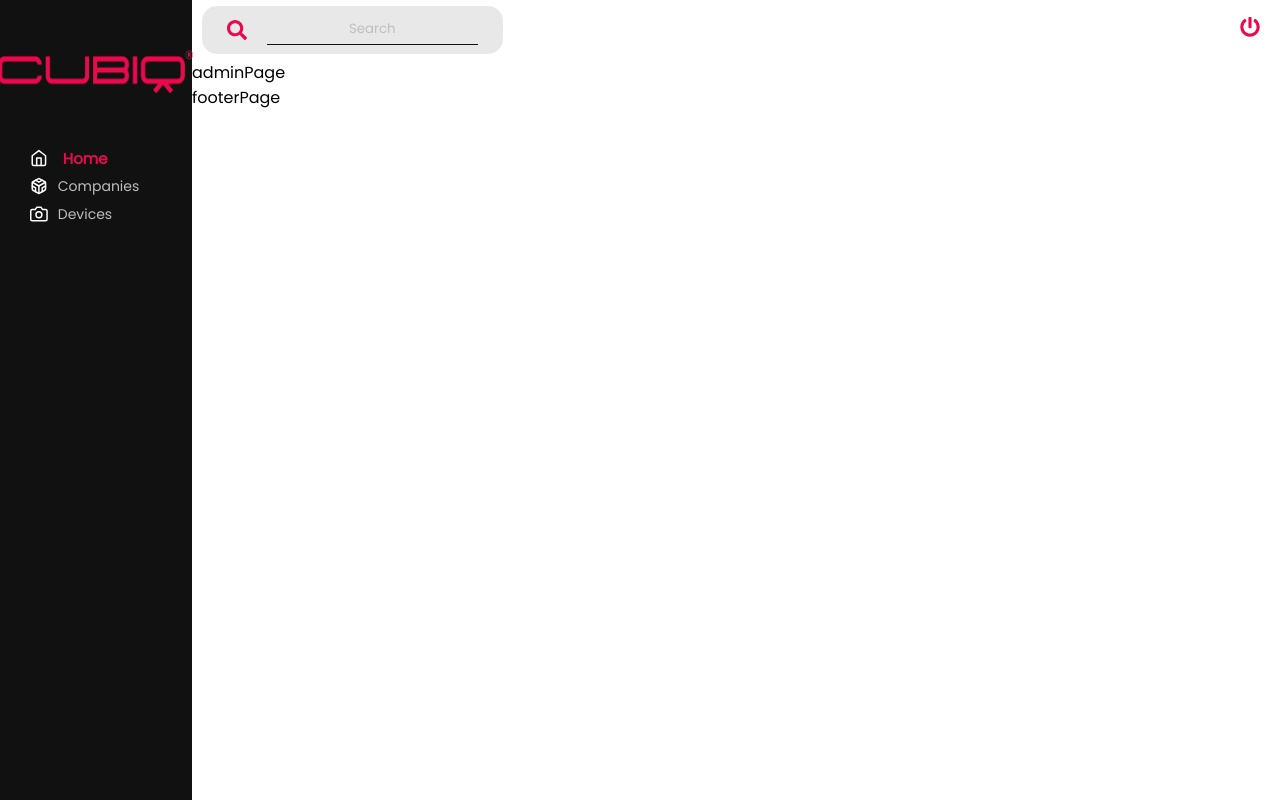
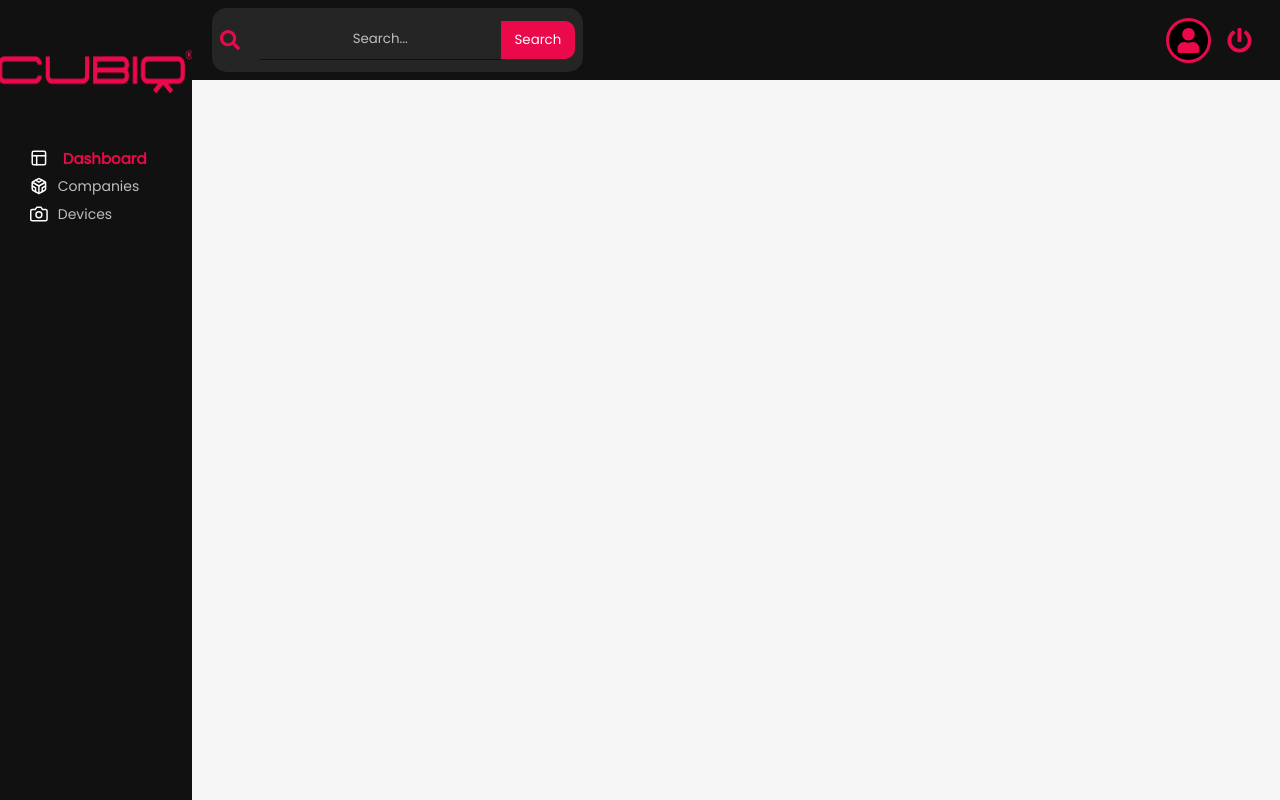
Before and after one commit to alekanDev/app_soporte, a React (Create React App) app: page /admin in a window 1280 px wide. Built offline with nearby package versions, Linux system fonts and the light colour scheme.

Commit message:
modificación de navbar

```diff
--- a/src/App.css
+++ b/src/App.css
@@ -17,7 +17,7 @@
     justify-content: center;
     align-items: center;
 }
-center{
+.center{
     display: flex;
     justify-content: center;
     align-items: center;
--- a/src/components/Navbar.jsx
+++ b/src/components/Navbar.jsx
@@ -1,21 +1,27 @@
 import React from 'react'
 import '../styles/navbar.css'
-import { FaSearch, FaPowerOff } from "react-icons/fa";
+import { FaSearch, FaPowerOff, FaUser } from "react-icons/fa";
 
 const Navbar = () => {
+  const cubiqColor='#EA094B'
+  const sizeStandar=25
   return (
     <div className='navbarContent centerVer'>
       <div className='searchContent centerVer'>
         <div className="search centerVer">
           <form className='searchForm' action="" method="get">
-            <FaSearch color={'#EA094B'} size={ 20 } />
-            <input type="text" placeholder='Search'/>
+            <FaSearch color={cubiqColor} size={ 20 } />
+            <input type="text" placeholder='Search...'/>
+            <button type='submit'>Search</button>
           </form>
         </div>
       </div>
       <div className='loginInfo centerVer'>
-        <div className="logout">
-          <FaPowerOff color='#EA094B' size={ 20 } />
+        <div className="userIcon itemLoginInfo center">
+          <FaUser color={cubiqColor} size={ sizeStandar } />
+        </div>
+        <div className="logoutIcon itemLoginInfo center">
+          <FaPowerOff color={cubiqColor} size={ sizeStandar } />
         </div>
       </div>
     </div>
--- a/src/components/Sidebar.jsx
+++ b/src/components/Sidebar.jsx
@@ -2,7 +2,7 @@ import React from 'react'
 import '../styles/sidebar.css'
 import Ruta from './Ruta'
 // import { FaCity, FaHome, FaSimplybuilt } from "react-icons/fa"
-import { FiHome, FiCamera,FiCodesandbox } from "react-icons/fi"
+import { FiLayout, FiCamera,FiCodesandbox } from "react-icons/fi"
 
 
 
@@ -11,7 +11,7 @@ const Sidebar = () => {
   return (
     <div className='sidebarContent'>
         <ul className='itemsMenu'>
-          <li><FiHome size={value} /><span><Ruta route='/admin' name='Home' /></span></li>
+          <li><FiLayout size={value} /><span><Ruta route='/admin' name='Dashboard' /></span></li>
           <li> <FiCodesandbox size={value} /> <span><Ruta route='/admin/companies' name='Companies' /></span></li>
           <li> <FiCamera size={value} /> <span><Ruta route='/admin/devices' name='Devices' /></span></li>
         </ul>
--- a/src/layouts/PrivateLayout.jsx
+++ b/src/layouts/PrivateLayout.jsx
@@ -5,7 +5,7 @@ import logo from '../images/logo.png'
 // Components
 import Sidebar from '../components/Sidebar.jsx'
 import Navbar from '../components/Navbar.jsx'
-import Footer from '../components/Footer.jsx'
+// import Footer from '../components/Footer.jsx'
 
 const Admin = ({ Children }) => {
   return (
@@ -15,20 +15,20 @@ const Admin = ({ Children }) => {
           <img src={ logo } alt="" />
         </div>
         <div className="sideBar">
-      <Sidebar />
+          <Sidebar />
         </div>
       </div>
       <div className='rightPrivate'>
         <div className='navbarPrivate'>
           <Navbar />
         </div>
-          <main>
-            {Children}
-          </main>
-        <div className='footerPrivate'>
-          <Footer />
-        </div>
+        <main>
+          {Children}
+        </main>
       </div>
+      {/* <div className='footerPrivate'>
+        <Footer />
+      </div> */}
     </div>
   )
 }
--- a/src/pages/Admin.jsx
+++ b/src/pages/Admin.jsx
@@ -1,9 +1,10 @@
 import React from 'react'
+import '../styles/admin.css'
 
 const Admin = () => {
   return (
-    <div adminPageContent>
-        adminPage
+    <div className='adminContent center'>
+
     </div>
   )
 }
--- /dev/null
+++ b/src/styles/admin.css
@@ -0,0 +1,5 @@
+.adminContent{
+    width: 100%;
+    height: 100%;
+    background-color: whitesmoke;
+}
--- a/src/styles/navbar.css
+++ b/src/styles/navbar.css
@@ -1,19 +1,19 @@
 .navbarContent{
     width: 100%;
-    height: 60px;
-    /* background-color: var(--darkBg); */
-
+    height: 100%;
+    background-color: var(--darkBg);
+    /* background-color: white; */
 }
     .searchContent{
         width: 70%;
         height: 100%;
         box-sizing: border-box;
-        padding-left: 10px;
+        padding-left: 20px;
     }
         .search{
-            width: 40%;
+            width: 50%;
             height: 80%;
-            background-color: rgba(68, 68, 68, 0.123);
+            background-color: rgba(112, 112, 112, 0.205);
             border-radius: 15px;
         }
             .searchForm{
@@ -24,7 +24,7 @@
                 align-items: center;
             }
             .searchForm input{
-                width: 70%;
+                width: 65%;
                 height: 60%;
                 margin-left: 20px;
                 background-color: rgba(0, 0, 0, 0);
@@ -34,14 +34,39 @@
                 text-align: center;
                 outline: none;
             }
+            .searchForm button{
+                width: 20%;
+                height: 60%;
+                border: none;
+                background-color: var(--cubiqColor);
+                color: white;
+                border-radius: 0 10px 10px 0;
+            }
+                .searchForm button:hover{
+                    cursor: pointer;
+                    box-shadow: 0 0 5px var(--cubiqColor);
+                    font-weight: 600;
+                }
 
+    .userIcon{
+        box-sizing: border-box;
+        border: solid var(--cubiqColor) 3px;
+        background-color: black;
+        border-radius: 50%;
+    }
     .loginInfo{
         width: 30%;
         height: 100%;
         justify-content: flex-end;
         box-sizing: border-box;
-        padding-right: 20px;
+        padding-right: 15px;
     }
-        .logout:hover{
-            cursor: pointer;
+        .itemLoginInfo{
+            width: 45px;
+            height: 45px;
+            margin: 0 3px;
+
         }
+            .itemLoginInfo:hover{
+                cursor: pointer;
+            }
--- a/src/styles/privateLayout.css
+++ b/src/styles/privateLayout.css
@@ -2,7 +2,7 @@
     width: 100%;
     height: 100vh;
     display: flex;
-    /* overflow-y: scroll; */
+    background-color: var(--darkBg);
 }
     .leftPrivate{
         width: 15%;
@@ -33,3 +33,11 @@
         width: 85%;
         height: 100%;
     }
+        .navbarPrivate{
+            width: 100%;
+            height: 10%;
+        }
+        main{
+            width: 100%;
+            height: 90%;
+        }
```
